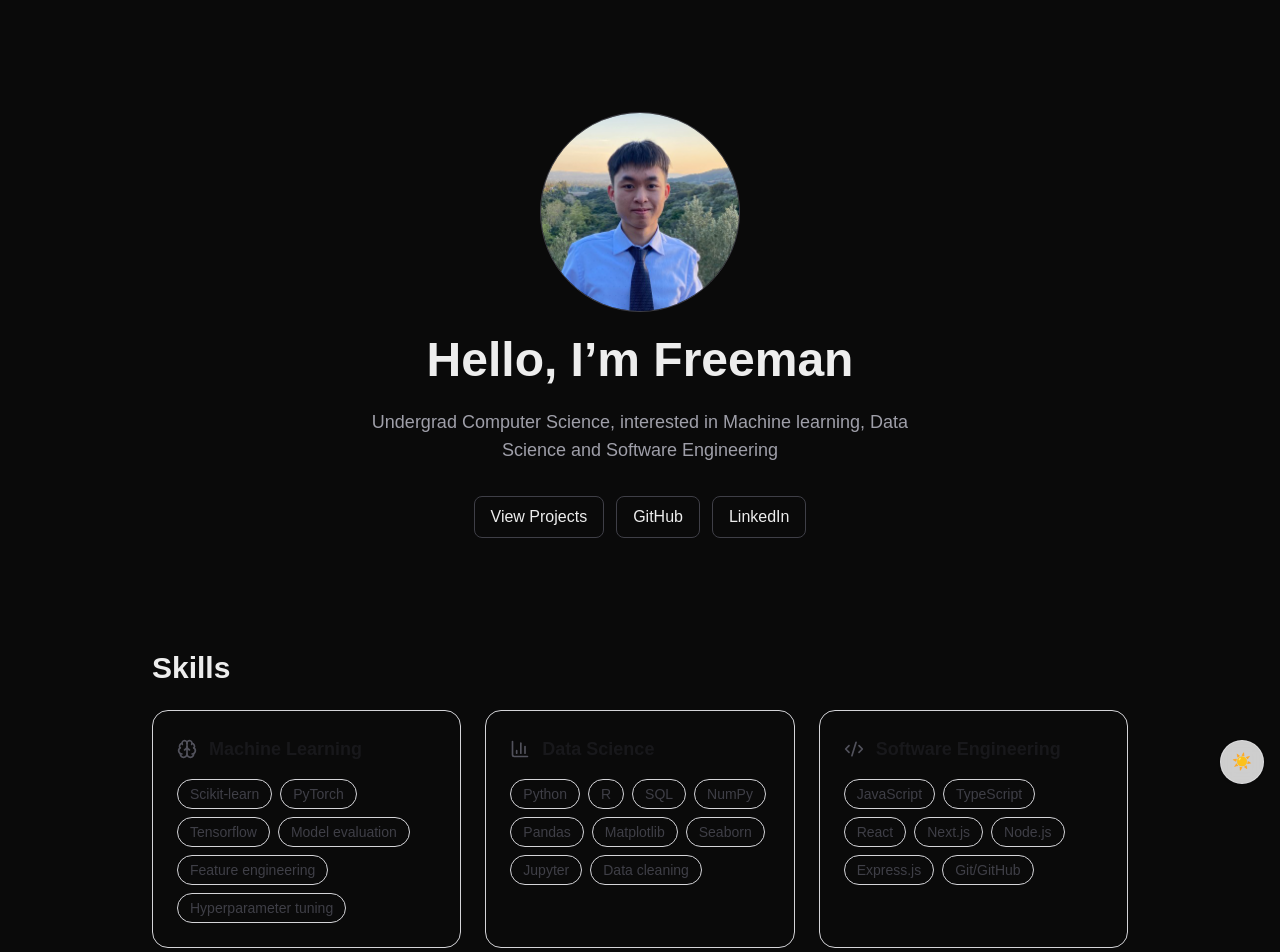
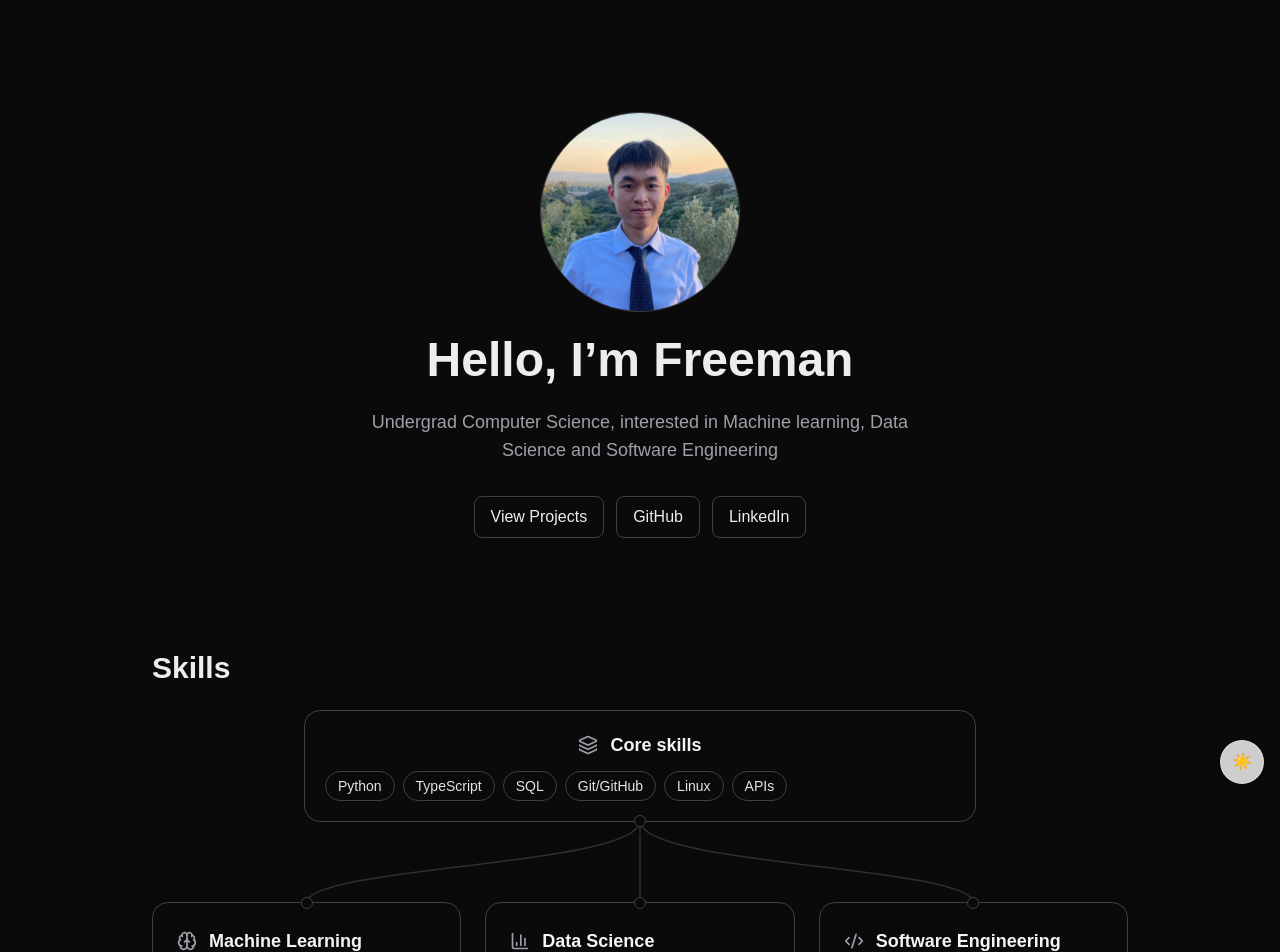
Before and after one commit to Coolguy4123/Portfolio, a Next.js app: page / in a window 1280 px wide. Shown: the top 952 px of the page. Built offline with nearby package versions, Linux system fonts and the light colour scheme.

Commit message:
Modified skill section

```diff
--- a/app/components/SkillSection.tsx
+++ b/app/components/SkillSection.tsx
@@ -1,134 +1,228 @@
 "use client";
 
-import { useEffect, useRef, useState } from "react";
-import { Brain, BarChart3, Code2 } from "lucide-react";
+import { useEffect, useLayoutEffect, useMemo, useRef, useState } from "react";
+import { Brain, BarChart3, Code2, Layers } from "lucide-react";
 
-type SkillGroup = {
+type Domain = {
+  id: "ml" | "ds" | "swe";
   title: string;
-  subtitle: string;
+  icon: React.ElementType;
   items: string[];
 };
 
-const groups = [
+const coreSkills = ["Python", "TypeScript", "SQL", "Git/GitHub", "Linux", "APIs"];
+const domains: Domain[] = [
   {
+    id: "ml",
     title: "Machine Learning",
-    subtitle: "Modeling, training, and experimentation",
     icon: Brain,
     items: [
-      "Scikit-learn",
+      "scikit-learn",
       "PyTorch",
-      "Tensorflow",
+      "TensorFlow",
       "Model evaluation",
       "Feature engineering",
       "Hyperparameter tuning",
     ],
   },
   {
+    id: "ds",
     title: "Data Science",
-    subtitle: "Data work, analysis, and visualization",
     icon: BarChart3,
-    items: [
-      "Python",
-      "R",
-      "SQL",
-      "NumPy",
-      "Pandas",
-      "Matplotlib",
-      "Seaborn",
-      "Jupyter",
-      "Data cleaning",
-    ],
+    items: ["Python", "R", "SQL", "NumPy", "Pandas", "Matplotlib", "Seaborn", "Jupyter", "Data cleaning"],
   },
   {
+    id: "swe",
     title: "Software Engineering",
-    subtitle: "Building and shipping products",
     icon: Code2,
-    items: [
-      "JavaScript",
-      "TypeScript",
-      "React",
-      "Next.js",
-      "Node.js",
-      "Express.js",
-      "Git/GitHub",
-    ],
+    items: ["JavaScript", "TypeScript", "React", "Next.js", "Node.js", "Express.js", "Git/GitHub"],
   },
 ];
 
+type Pt = {
+  x: number;
+  y: number;
+};
+
+function centerOf(el: HTMLElement): Pt {
+  const r = el.getBoundingClientRect();
+  return { x: r.left + r.width / 2, y: r.top + r.height / 2 };
+}
 
 export default function SkillsSection() {
-  const ref = useRef<HTMLElement | null>(null);
-  const [visible, setVisible] = useState(false);
+  const canvasRef = useRef<HTMLDivElement | null>(null);
 
-  useEffect(() => {
-    const el = ref.current;
-    if (!el) return;
+  const coreDotRef = useRef<HTMLSpanElement | null>(null);
+  const mlDotRef = useRef<HTMLSpanElement | null>(null);
+  const dsDotRef = useRef<HTMLSpanElement | null>(null);
+  const sweDotRef = useRef<HTMLSpanElement | null>(null);
 
-    const io = new IntersectionObserver(
-      ([entry]) => {
-        if (entry.isIntersecting) setVisible(true);
-      },
-      { threshold: 0.2, rootMargin: "0px 0px -10% 0px" }
+  const dotRefs = useMemo(
+    () => ({
+      ml: mlDotRef,
+      ds: dsDotRef,
+      swe: sweDotRef,
+    }),
+    []
   );
 
-    io.observe(el);
-    return () => io.disconnect();
+  const [svgSize, setSvgSize] = useState({ w: 0, h: 0 });
+  const [paths, setPaths] = useState<string[]>([]);
+
+  const compute = () => {
+    const canvas = canvasRef.current;
+    const core = coreDotRef.current;
+    if (!canvas || !core) return;
+
+    const canvasRect = canvas.getBoundingClientRect();
+
+    const w = Math.max(1, Math.round(canvasRect.width));
+    const h = Math.max(1, Math.round(canvasRect.height));
+    setSvgSize({ w, h });
+
+    const start = centerOf(core);
+
+    const ends = domains
+      .map((d) => dotRefs[d.id]?.current)
+      .filter(Boolean) as HTMLSpanElement[];
+
+    const newPaths = ends.map((endEl) => {
+      const end = centerOf(endEl);
+
+      const sx = start.x - canvasRect.left;
+      const sy = start.y - canvasRect.top;
+      const ex = end.x - canvasRect.left;
+      const ey = end.y - canvasRect.top;
+
+      const midY = sy + (ey - sy) * 0.55;
+      const c1x = sx;
+      const c1y = midY;
+      const c2x = ex;
+      const c2y = midY;
+
+      return `M ${sx} ${sy} C ${c1x} ${c1y}, ${c2x} ${c2y}, ${ex} ${ey}`;
+    });
+
+    setPaths(newPaths);
+  };
+
+  // Layout-safe compute on mount
+  useLayoutEffect(() => {
+    compute();
+  }, []);
+
+  // Recompute on resize and after first paint settles
+  useEffect(() => {
+    compute();
+    const onResize = () => compute();
+    window.addEventListener("resize", onResize);
+
+    // recompute a couple times in case fonts shift layout
+    const t1 = window.setTimeout(compute, 80);
+    const t2 = window.setTimeout(compute, 240);
+
+    return () => {
+      window.removeEventListener("resize", onResize);
+      window.clearTimeout(t1);
+      window.clearTimeout(t2);
+    };
   }, []);
 
   return (
-    <section id="skills" ref={ref} className="scroll-mt-24 space-y-6">
-      {/* Header */}
-      <div
-        className={[
-          "space-y-2 transition-all duration-700",
-          visible ? "opacity-100 translate-y-0" : "opacity-0 translate-y-3",
-        ].join(" ")}
-      >
+    <section id="skills" className="scroll-mt-24 space-y-6">
+      <div className="space-y-2">
         <h2 className="text-3xl font-bold">Skills</h2>
       </div>
 
-      {/* Grid */}
+      <div ref={canvasRef} className="relative">
+        {/* SVG sits behind cards */}
+        <svg
+          aria-hidden="true"
+          className="pointer-events-none absolute inset-0 hidden md:block"
+          width={svgSize.w}
+          height={svgSize.h}
+        >
+          {paths.map((d, i) => (
+            <path
+              key={i}
+              d={d}
+              fill="none"
+              stroke="currentColor"
+              strokeWidth="1.5"
+              className="text-zinc-700/70"
+            />
+          ))}
+        </svg>
+
+        {/* Core card */}
+        <div className="relative mx-auto max-w-2xl rounded-2xl border border-zinc-700 p-5">
+          <div className="flex items-center justify-center gap-3">
+            <Layers className="h-5 w-5 text-zinc-400" />
+            <h3 className="text-lg font-semibold text-zinc-100">Core skills</h3>
+          </div>
+
+
+          <div className="mt-3 flex flex-wrap gap-2">
+            {coreSkills.map((s) => (
+              <span
+                key={s}
+                className="inline-flex items-center rounded-full border border-zinc-700 px-3 py-1 text-sm text-zinc-200"
+              >
+                {s}
+              </span>
+            ))}
+          </div>
+
+          {/* Anchor dot ON border */}
+          <span
+            ref={coreDotRef}
+            aria-hidden="true"
+            className="
+              hidden md:block absolute left-1/2 -bottom-[6px] h-3 w-3 -translate-x-1/2 rounded-full
+              bg-zinc-950 border border-zinc-700
+            "
+          />
+        </div>
+
+        <div className="h-20" />
+
+        {/* Domain cards */}
         <div className="grid gap-6 md:grid-cols-3">
-        {groups.map((g, groupIndex) => (
-          <div
-            key={g.title}
-            className={[
-              "rounded-2xl border p-6 transition-all duration-700",
-              "border-zinc-300 dark:border-zinc-700",
-              visible ? "opacity-100 translate-y-0" : "opacity-0 translate-y-3",
-            ].join(" ")}
-            style={{ transitionDelay: visible ? `${groupIndex * 90}ms` : "0ms" }}
-          >
+          {domains.map((d) => {
+            const Icon = d.icon;
+            const topDotRef = dotRefs[d.id];
+
+            return (
+              <div key={d.id} className="relative rounded-2xl border border-zinc-700 p-6">
+                {/* Anchor dot ON border */}
+                <span
+                  ref={topDotRef}
+                  aria-hidden="true"
+                  className="
+                    hidden md:block absolute left-1/2 -top-[6px] h-3 w-3 -translate-x-1/2 rounded-full
+                    bg-zinc-950 border border-zinc-700
+                  "
+                />
+
                 <div className="flex items-center gap-3">
-              <g.icon className="h-5 w-5 text-zinc-600 dark:text-zinc-400" />
-              <h3 className="text-lg font-semibold text-zinc-900 dark:text-zinc-100">
-                {g.title}
-              </h3>
+                  <Icon className="h-5 w-5 text-zinc-400" />
+                  <h3 className="text-lg font-semibold text-zinc-100">{d.title}</h3>
                 </div>
 
                 <div className="mt-4 flex flex-wrap gap-2">
-              {g.items.map((item, i) => (
+                  {d.items.map((item) => (
                     <span
                       key={item}
-                  className={[
-                    "inline-flex items-center rounded-full border px-3 py-1 text-sm",
-                    "border-zinc-300 text-zinc-700 dark:border-zinc-700 dark:text-zinc-300",
-                    "transition-all duration-500",
-                    visible ? "opacity-100 translate-y-0" : "opacity-0 translate-y-2",
-                    "hover:-translate-y-[1px] hover:border-zinc-500 dark:hover:border-zinc-500",
-                  ].join(" ")}
-                  style={{
-                    transitionDelay: visible
-                      ? `${groupIndex * 120 + i * 35}ms`
-                      : "0ms",
-                  }}
+                      className="inline-flex items-center rounded-full border border-zinc-700 px-3 py-1 text-sm text-zinc-200"
                     >
                       {item}
                     </span>
                   ))}
                 </div>
               </div>
-        ))}
+            );
+          })}
+        </div>
       </div>
     </section>
   );
```
Lines whose indentation alone changed are shown as unchanged.
